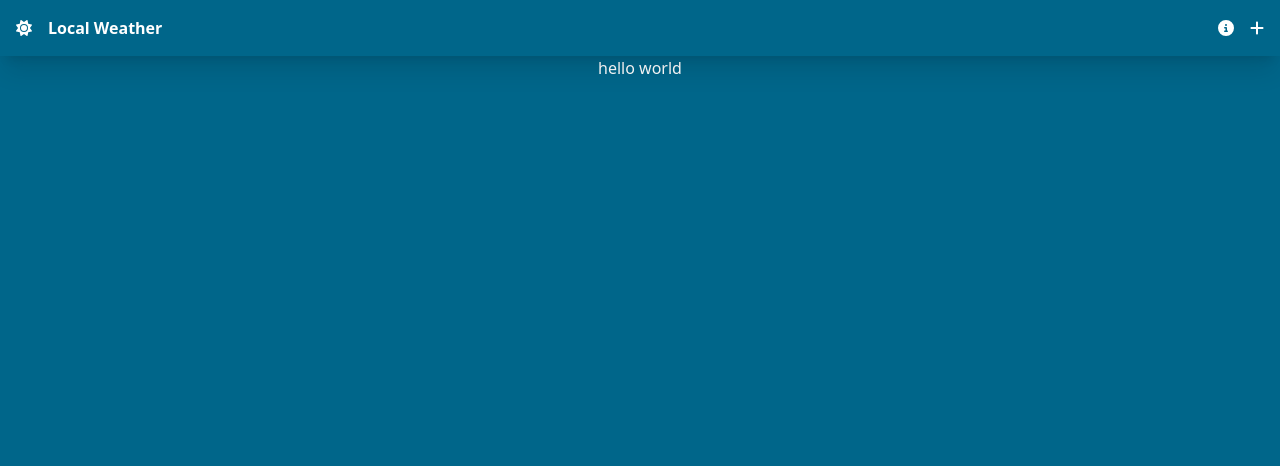
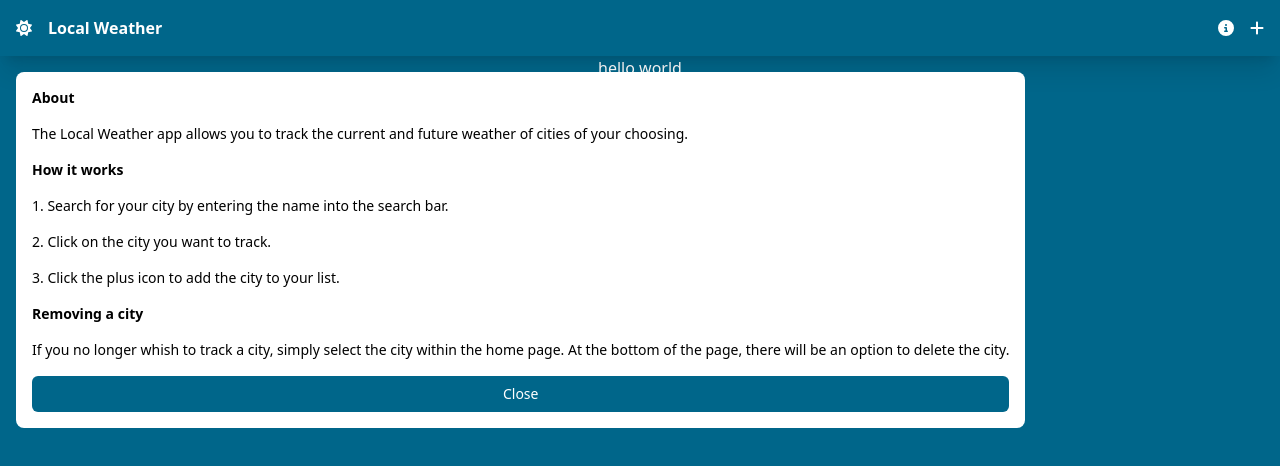
Before and after one commit to JonasBne/vue3-blog, a Vue app: page / in a window 1280 px wide. Shown: the top 466 px of the page. Built offline with nearby package versions, Linux system fonts and the light colour scheme.

Commit message:
feat: add information modal

```diff
--- /dev/null
+++ b/src/components/InformationModal.vue
@@ -0,0 +1,21 @@
+<template>
+  <PrimaryModal>
+    <h1 class="font-bold">About</h1>
+    <p>
+      The Local Weather app allows you to track the current and future weather of cities of your
+      choosing.
+    </p>
+    <h1 class="font-bold">How it works</h1>
+    <p>1. Search for your city by entering the name into the search bar.</p>
+    <p>2. Click on the city you want to track.</p>
+    <p>3. Click the plus icon to add the city to your list.</p>
+    <h1 class="font-bold">Removing a city</h1>
+    <p>
+      If you no longer whish to track a city, simply select the city within the home page. At the
+      bottom of the page, there will be an option to delete the city.
+    </p>
+  </PrimaryModal>
+</template>
+<script setup lang="ts">
+import PrimaryModal from './PrimaryModal.vue'
+</script>
--- /dev/null
+++ b/src/components/PrimaryModal.vue
@@ -0,0 +1,9 @@
+<template>
+  <div class="flex flex-col items-center min-w-fit min-h-fit">
+    <dialog open class="flex flex-col gap-y-4 p-4 m-4 rounded-lg text-sm">
+      <slot />
+      <button class="bg-weather-primary text-white cursor-pointer rounded-md p-2">Close</button>
+    </dialog>
+  </div>
+</template>
+<script setup lang="ts"></script>
--- a/src/components/SiteNavigation.vue
+++ b/src/components/SiteNavigation.vue
@@ -11,6 +11,9 @@
       </div>
     </nav>
   </header>
+  <InformationModal />
 </template>
 
-<script setup lang="ts"></script>
+<script setup lang="ts">
+import InformationModal from './InformationModal.vue'
+</script>
```
